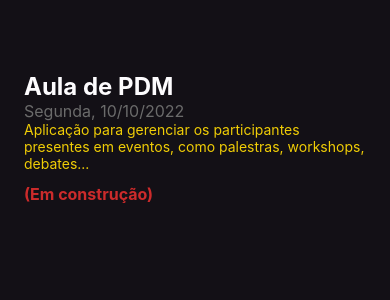
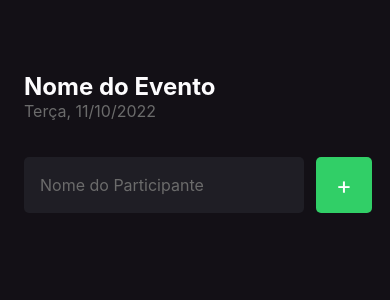
Before and after one commit to Camila-Isabela/imhere, a React Native app: screen / in a window 390 px wide. Shown: the top 300 px of the page. Built offline with nearby package versions, Linux system fonts and the light colour scheme.

Commit message:
button, input

```diff
--- a/src/screens/Home/index.tsx
+++ b/src/screens/Home/index.tsx
@@ -1,25 +1,28 @@
-import { Text, View } from "react-native"
+import { Text, View, TextInput, TouchableOpacity } from "react-native"
 import { styles } from "./styles"
 
 export function Home() {
+	function handleParticipantAdd() {
+		console.log("Você clicou no botão de adicionar!")
+	}
+
 	return (
 		<View style={styles.container}>
-			<Text
-				style={styles.eventName}
-			>
-				Aula de PDM
-			</Text>
-			<Text
-				style={styles.eventDate}
-			>
-				Segunda, 10/10/2022
-			</Text>
-      <Text style={styles.eventInfo}>
-        Aplicação para gerenciar os participantes presentes em eventos, como palestras, workshops, debates...
-      </Text>
-      <Text style={styles.eventRed}>
-        (Em construção)
-      </Text>
+			<Text style={styles.eventName}>Nome do Evento</Text>
+			<Text style={styles.eventDate}>Terça, 11/10/2022</Text>
+			<View style={styles.form}>
+				<TextInput
+					style={styles.input}
+					placeholder='Nome do Participante'
+					placeholderTextColor='#6B6B6B'
+				/>
+				<TouchableOpacity
+					style={styles.button}
+					onPress={handleParticipantAdd}
+				>
+					<Text style={styles.buttonText}>+</Text>
+				</TouchableOpacity>
+			</View>
 		</View>
 	)
 }
--- a/src/screens/Home/styles.ts
+++ b/src/screens/Home/styles.ts
@@ -16,13 +16,32 @@
 		color: "#6B6B6B",
 		fontSize: 16,
 	},
-    eventInfo: {
-      color: '#f0cd06'
+	input: {
+		flex: 1,
+		height: 56,
+		backgroundColor: "#1F1E25",
+		borderRadius: 5,
+		color: "#FFF",
+		padding: 16,
+		fontSize: 16,
+		marginRight: 12
 	},
-    eventRed: {
-      color: '#cc2b2b',
-      marginTop: 12,
-      fontSize: 16,
-      fontWeight: 'bold'
+	buttonText: {
+		color: "#FFF",
+		fontSize: 24,
+	},
+	button: {
+		width: 56,
+		height: 56,
+		borderRadius: 5,
+		backgroundColor: "#31CF67",
+		alignItems: "center",
+		justifyContent: "center",
+	},
+	form: {
+		width: '100%',
+		flexDirection: 'row',
+		marginTop: 36,
+		marginBottom: 42
 	}
 })
```
Lines whose indentation alone changed are shown as unchanged.
